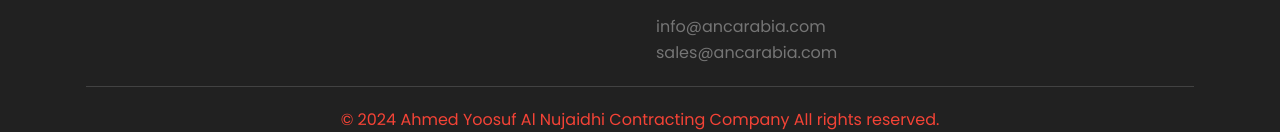
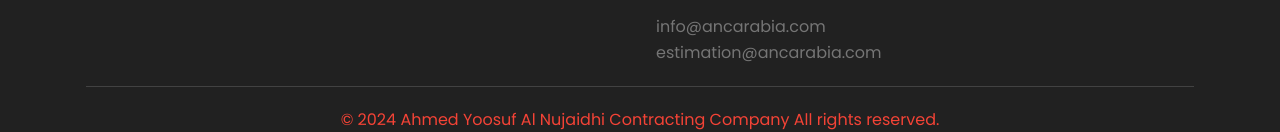
Before and after one commit to jabinkm/ANCWEB, a React (Vite) app: page /about-us/about-us in a window 1280 px wide. Shown: the part 947-1079 px from the top of the page. Built offline with nearby package versions, Linux system fonts and the light colour scheme.

Commit message:
CEO TO PRESIDENT

```diff
--- a/src/components/footer.jsx
+++ b/src/components/footer.jsx
@@ -44,7 +44,7 @@
             </Typography>
             <Typography color="gray" className="font-normal">
             <p className="text-gray-600 hover:text-red-500"><a href="mailto:info@ancarabia.com">info@ancarabia.com</a></p>
-            <p className="text-gray-600 hover:text-red-500"><a href="mailto:sales@ancarabia.com">sales@ancarabia.com</a></p>
+            <p className="text-gray-600 hover:text-red-500"><a href="mailto:estimation@ancarabia.com">estimation@ancarabia.com</a></p>
             </Typography>
           </div>
           <div>
--- a/src/pages/aboutUs.jsx
+++ b/src/pages/aboutUs.jsx
@@ -470,7 +470,7 @@
   {
     image: "/images/AhmedYoosuf.jpg",
     name: "Ahmed Yoosuf Al Nujaidhi",
-    title: "CEO",
+    title: "PRESIDENT",
     description: "Is leading up the directions of ANC Corporation, ensuring the implementation of policies and procedures, and responsibilities, with strong vision.",
   },
   {
```
Also changed, not shown: public/images/shamnadkka.jpg (deleted).
